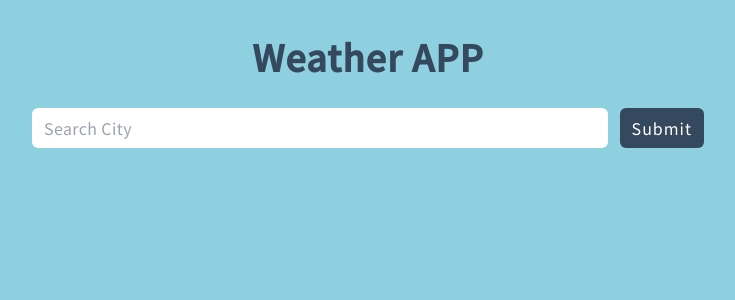
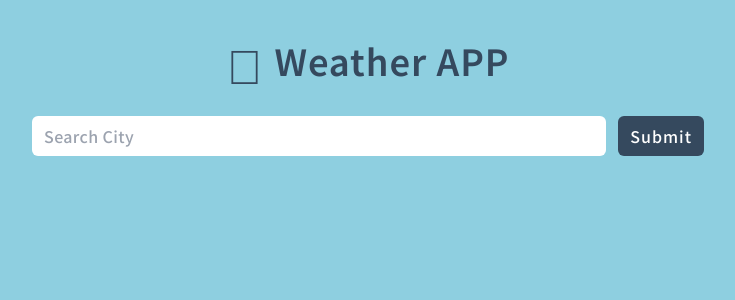
Before and after one commit to waveciou/weather-app, a React (Vite) app: page / in a window 1280 px wide. Shown: the top 300 px of the page, without its empty margins (272-1007 px from the left). Built offline with nearby package versions, Linux system fonts and the light colour scheme.

Commit message:
[dev] edit style

```diff
--- a/src/components/App.tsx
+++ b/src/components/App.tsx
@@ -147,7 +147,7 @@ const App = () => {
 
   return (
     <div className="tw-w-full tw-max-w-2xl tw-m-auto">
-      <h1 className="tw-my-4 tw-text-center tw-text-4xl tw-font-bold">Weather APP</h1>
+      <h1 className="before-font-material before:tw-content-['\e2bd'] before:tw-text-4xl desktop:before:tw-text-5xl before:tw-mr-3 tw-my-4 tw-text-3xl desktop:tw-text-4xl tw-font-bold tw-flex tw-items-center tw-justify-center">Weather APP</h1>
       <div className={`tw-w-full tw-flex tw-items-center tw-my-8 ${ isLoading ? 'tw-opacity-60 tw-select-none' : '' }`}>
         <input
           type="text"
@@ -165,10 +165,10 @@ const App = () => {
 
       {
         !isLoading && !isError && cityDetail !== null && (
-          <section className="tw-p-3 mobile:tw-p-5 tw-rounded-md tw-bg-white">
+          <section className="tw-p-3 mobile:tw-p-4 desktop:tw-p-5 tw-rounded-md tw-bg-white">
             <div className="desktop:tw-flex desktop:tw-justify-between tw-mb-5">
               <div className="desktop:tw-flex-grow desktop:tw-basis-0 desktop:tw-pr-5">
-                <h2 className="tw-text-3xl tw-font-bold tw-break-words tw-mb-4">{ cityDetail.name }</h2>
+                <h2 className="tw-text-2xl desktop:tw-text-3xl tw-font-bold tw-break-words tw-mb-4">{ cityDetail.name }</h2>
                 <div className="tw-p-3 tw-rounded-md tw-bg-gray-light">
                   <ul>
                     <li className="tw-text-base tw-leading-7 tw-font-bold">
@@ -209,7 +209,7 @@ const App = () => {
             </div>
             <div className="desktop:tw-flex desktop:tw-justify-between">
               <div className="tw-mb-3 tw-pt-7 tw-relative desktop:tw-mb-0">
-                <div className="tw-hidden tw-w-full tw-absolute tw-left-0 tw-top-0 realdesktop:tw-flex tw-justify-center tw-items-center">
+                <div className="tw-hidden tw-w-full tw-absolute tw-left-0 tw-top-0 real-desktop:tw-flex tw-justify-center tw-items-center">
                   {
                     currentMaxTemp !== '' &&
                     (<span className="tw-inline-block tw-py-0.5 tw-px-2 tw-text-xs tw-bg-gray-dark tw-text-white tw-rounded-md">{ currentMaxTemp }</span>)
@@ -218,14 +218,14 @@ const App = () => {
                 <div onMouseLeave={() => setCurrentMaxTemp('')}>
                   <BarChart amount={tempMax} utcTime={utcTime} onSetCurrent={setCurrentMaxTemp} />
                 </div>
-                <div className="tw-text-center tw-text-xl tw-font-bold tw-mt-3 tw-mb-1">Max Temperature (°C)</div>
-                <div className="tw-text-center tw-text-sm tw-font-bold">
+                <div className="tw-text-center tw-text-xl tw-font-bold tw-mt-4 tw-mb-1">Max Temperature (°C)</div>
+                <div className="real-desktop:tw-hidden tw-text-center tw-text-sm tw-font-bold">
                   { formatTime(tempMax[0].time) } ~ { formatTime(tempMax[tempMax.length - 1].time) }
                 </div>
               </div>
 
               <div className="tw-mb-3 tw-pt-7 tw-relative desktop:tw-mb-0">
-                <div className="tw-hidden tw-w-full tw-absolute tw-left-0 tw-top-0 realdesktop:tw-flex tw-justify-center tw-items-center">
+                <div className="tw-hidden tw-w-full tw-absolute tw-left-0 tw-top-0 real-desktop:tw-flex tw-justify-center tw-items-center">
                   {
                     currentMinTemp !== '' &&
                     (<span className="tw-inline-block tw-py-0.5 tw-px-2 tw-text-xs tw-bg-gray-dark tw-text-white tw-rounded-md">{ currentMinTemp }</span>)
@@ -234,13 +234,13 @@ const App = () => {
                 <div onMouseLeave={() => setCurrentMinTemp('')}>
                   <BarChart amount={tempMin} utcTime={utcTime} onSetCurrent={setCurrentMinTemp} />
                 </div>
-                <div className="tw-text-center tw-text-xl tw-font-bold tw-mt-3 tw-mb-1">Min Temperature (°C)</div>
-                <div className="tw-text-center tw-text-sm tw-font-bold">
+                <div className="tw-text-center tw-text-xl tw-font-bold tw-mt-4 tw-mb-1">Min Temperature (°C)</div>
+                <div className="real-desktop:tw-hidden tw-text-center tw-text-sm tw-font-bold">
                   { formatTime(tempMin[0].time) } ~ { formatTime(tempMin[tempMin.length - 1].time) }
                 </div>
               </div>
             </div>
-            <div className="tw-mt-7 tw-text-sm tw-font-bold tw-text-gray-dark tw-text-center">All of time zones use the UTC {utcTime > 0 ? `+${utcTime}` : utcTime} time.</div>
+            <div className="tw-mt-10 tw-text-sm tw-font-bold tw-text-gray-dark tw-text-center">All of time zones use the UTC {utcTime > 0 ? `+${utcTime}` : utcTime} time.</div>
           </section>
         )
       }
--- a/src/components/barChart.tsx
+++ b/src/components/barChart.tsx
@@ -49,7 +49,9 @@ const BarChart: React.FC<IBarChartProps> = ({ amount, utcTime, onSetCurrent }) =
   return (
     <>
       <svg
-        className="bar-chart" width="290px" height="200px" y="0px" x="0px"
+        className="tw-m-auto"
+        width="290px"
+        height="200px"
         onMouseLeave={() => onSetCurrent('')}
       >
         {
@@ -86,7 +88,7 @@ const BarChart: React.FC<IBarChartProps> = ({ amount, utcTime, onSetCurrent }) =
           })
         }
       </svg>
-      <svg className="bar-chart-time" width="290px" height="20px">
+      <svg className="tw-m-auto" width="290px" height="20px">
         {
           amountList.map(({ time }, index: number) => {
             const id: string = uuidv4();
@@ -95,7 +97,7 @@ const BarChart: React.FC<IBarChartProps> = ({ amount, utcTime, onSetCurrent }) =
                 <text
                   x={`${(50 + 10) * index + 25}px`}
                   y="10px"
-                  fill="#000"
+                  fill="#35495e"
                   alignmentBaseline="central"
                   textAnchor="middle"
                   fontSize="12"
--- a/src/scss/main.scss
+++ b/src/scss/main.scss
@@ -1,8 +1,21 @@
 @charset "UTF-8";
 @import './_variables.scss';
+@import './_reset.scss';
 
-@import url('https://fonts.googleapis.com/css?family=Noto+Sans+TC:400,500&display=fallback');
-@import './_reset.scss';
+@import url('https://fonts.googleapis.com/css2?family=Noto+Sans+TC:wght@500;600&display=fallback');
+@import url('https://fonts.googleapis.com/icon?family=Material+Icons');
+
+@font-face {
+  font-family: 'Material Icons';
+  font-style: normal;
+  font-weight: 400;
+  src: url('https://example.com/MaterialIcons-Regular.eot'); /* For IE6-8 */
+  src: local('Material Icons'),
+    local('MaterialIcons-Regular'),
+  // url('https://example.com/MaterialIcons-Regular.woff2') format('woff2'),
+  // url('https://example.com/MaterialIcons-Regular.woff') format('woff'),
+  // url('https://example.com/MaterialIcons-Regular.ttf') format('truetype');
+}
 
 /* stylelint-disable scss/at-rule-no-unknown */
 @tailwind base;
@@ -31,6 +44,32 @@ body {
 
 #root {
   padding: 20px 10px;
+}
+
+.before-font-material::before,
+.after-font-material::after {
+  font-size: 24px;
+  font-family: 'Material Icons', sans-serif;
+  font-weight: normal;
+  white-space: nowrap;
+  font-style: normal;
+  line-height: 1;
+  text-transform: none;
+  letter-spacing: normal;
+  word-wrap: normal;
+  direction: ltr;
+
+  /* Support for all WebKit browsers. */
+  -webkit-font-smoothing: antialiased;
+
+  /* Support for Safari and Chrome. */
+  text-rendering: optimizelegibility;
+
+  /* Support for Firefox. */
+  -moz-osx-font-smoothing: grayscale;
+
+  /* Support for IE. */
+  font-feature-settings: 'liga';
 }
 
 @keyframes pie-chart-fill {
@@ -73,10 +112,6 @@ body {
 }
 
 .bar-chart {
-  width: 290px;
-  height: 200px;
-  margin: auto;
-
   &__column {
     fill: $color-blue-dark;
     transition: fill 0.4s ease;
@@ -94,12 +129,6 @@ body {
   }
 }
 
-.bar-chart-time {
-  width: 290px;
-  height: 20px;
-  margin: auto;
-}
-
 .bouncing-animation {
   animation: bouncing-loader 0.6s infinite alternate;
 }
--- a/tailwind.config.js
+++ b/tailwind.config.js
@@ -10,7 +10,7 @@ module.exports = {
     screens: {
       mobile: '370px',
       desktop: '692px',
-      realdesktop: '1025px'
+      'real-desktop': '1025px'
     },
     colors: {
       white: '#FFFFFF',
```
